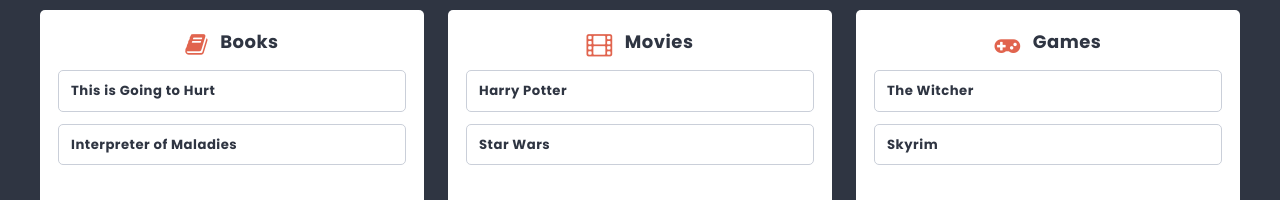
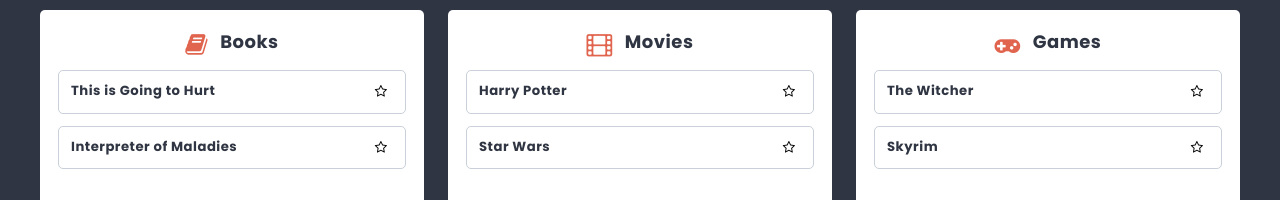
Before and after one commit to LukaszLewandowski91/first-react, a React (Create React App) app: page /list/1 in a window 1280 px wide. Shown: the part 406-606 px from the top of the page. Built offline with nearby package versions, Linux system fonts and the light colour scheme.

Commit message:
add favorites icon and implement TOGGLE_CARD_FAVORITE action in Card.js

```diff
--- a/package.json
+++ b/package.json
@@ -6,6 +6,7 @@
     "@testing-library/jest-dom": "^5.16.5",
     "@testing-library/react": "^13.4.0",
     "@testing-library/user-event": "^13.5.0",
+    "clsx": "^1.2.1",
     "font-awesome": "^4.7.0",
     "react": "^18.2.0",
     "react-dom": "^18.2.0",
--- a/src/components/Card/Card.js
+++ b/src/components/Card/Card.js
@@ -1,7 +1,28 @@
 import styles from "./Card.module.scss";
-
+import clsx from "clsx";
+import { useDispatch } from "react-redux";
+import { toggleFavorite } from "../../redux/store";
 const Card = (props) => {
-  return <li className={styles.card}>{props.title}</li>;
+  console.log(props.isFavorite);
+  const dispatch = useDispatch();
+  const handleSubmit = () => {
+    console.log(props.id);
+    dispatch(toggleFavorite(props.id));
+  };
+  return (
+    <li className={styles.card}>
+      {props.title}
+      <button
+        onClick={() => handleSubmit()}
+        className={clsx(
+          styles.button,
+          props.isFavorite ? styles.favorite : undefined
+        )}
+      >
+        <i className="fa fa-star-o"></i>
+      </button>
+    </li>
+  );
 };
 
 export default Card;
--- a/src/components/Card/Card.module.scss
+++ b/src/components/Card/Card.module.scss
@@ -11,3 +11,18 @@
   justify-content: space-between;
   font-weight: bold;
 }
+
+.button {
+  background: none;
+  border: none;
+  transition: all 0.5s;
+}
+
+.button:hover {
+  color: gold;
+  cursor: pointer;
+}
+
+.button.favorite {
+  color: $color-warning;
+}
--- a/src/components/CardForm/CardForm.js
+++ b/src/components/CardForm/CardForm.js
@@ -11,7 +11,7 @@
   const dispatch = useDispatch();
   const handleSubmit = (e) => {
     e.preventDefault();
-    dispatch(addCard({ title, columnId: props.columnId }));
+    dispatch(addCard({ title, columnId: props.columnId, isFavorite: false }));
     setTitle("");
   };
 
--- a/src/components/Column/Column.js
+++ b/src/components/Column/Column.js
@@ -16,7 +16,12 @@
       </h2>
       <ul className={styles.cards}>
         {cards.map((card) => (
-          <Card key={card.id} title={card.title} />
+          <Card
+            key={card.id}
+            title={card.title}
+            isFavorite={card.isFavorite}
+            id={card.id}
+          />
         ))}
       </ul>
       <CardForm columnId={props.id} />
--- a/src/redux/initialState.js
+++ b/src/redux/initialState.js
@@ -39,12 +39,12 @@
   ],
 
   cards: [
-    { id: 1, columnId: 1, title: "This is Going to Hurt" },
-    { id: 2, columnId: 1, title: "Interpreter of Maladies" },
-    { id: 3, columnId: 2, title: "Harry Potter" },
-    { id: 4, columnId: 2, title: "Star Wars" },
-    { id: 5, columnId: 3, title: "The Witcher" },
-    { id: 6, columnId: 3, title: "Skyrim" },
+    { id: 1, columnId: 1, title: "This is Going to Hurt", isFavorite: false },
+    { id: 2, columnId: 1, title: "Interpreter of Maladies", isFavorite: false },
+    { id: 3, columnId: 2, title: "Harry Potter", isFavorite: false },
+    { id: 4, columnId: 2, title: "Star Wars", isFavorite: false },
+    { id: 5, columnId: 3, title: "The Witcher", isFavorite: false },
+    { id: 6, columnId: 3, title: "Skyrim", isFavorite: false },
   ],
   searchString: "",
 };
--- a/src/redux/store.js
+++ b/src/redux/store.js
@@ -24,6 +24,11 @@
 
 export const addList = (payload) => ({ type: "ADD_LIST", payload });
 
+export const toggleFavorite = (payload) => ({
+  type: "TOGGLE_CARD_FAVORITE",
+  payload,
+});
+
 export const getListById = ({ lists }, listId) =>
   lists.find((list) => list.id === listId);
 
@@ -36,6 +41,11 @@
 
 const reducer = (state, action) => {
   switch (action.type) {
+    case "ADD_LIST":
+      return {
+        ...state,
+        lists: [...state.lists, { ...action.payload, id: shortid() }],
+      };
     case "ADD_COLUMN":
       return {
         ...state,
@@ -51,10 +61,14 @@
         ...state,
         searchString: action.payload,
       };
-    case "ADD_LIST":
+    case "TOGGLE_CARD_FAVORITE":
       return {
         ...state,
-        lists: [...state.lists, { ...action.payload, id: shortid() }],
+        cards: state.cards.map((card) =>
+          card.id === action.payload
+            ? { ...card, isFavorite: !card.isFavorite }
+            : card
+        ),
       };
     default:
       return state;
```
Also changed, not shown: 1 other file (tests, documents, lock files or other folders).
